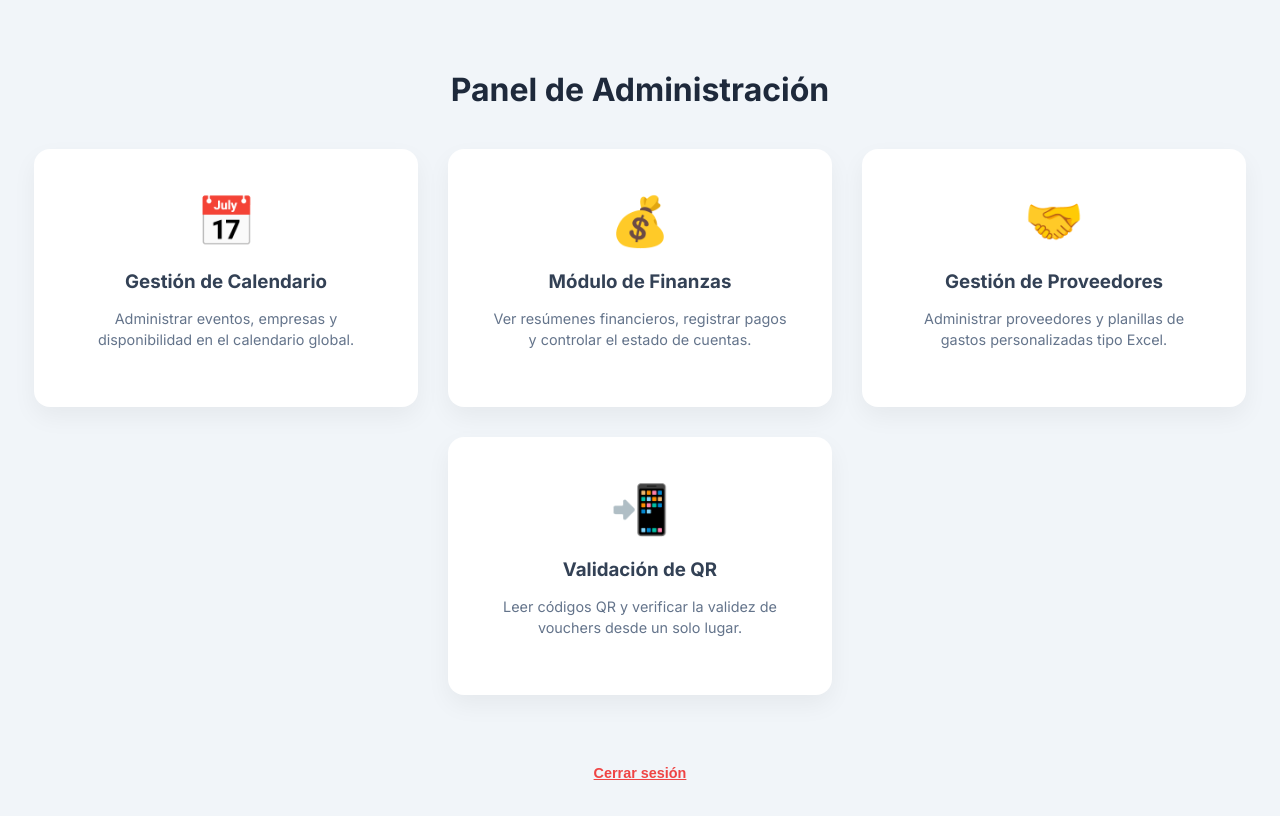
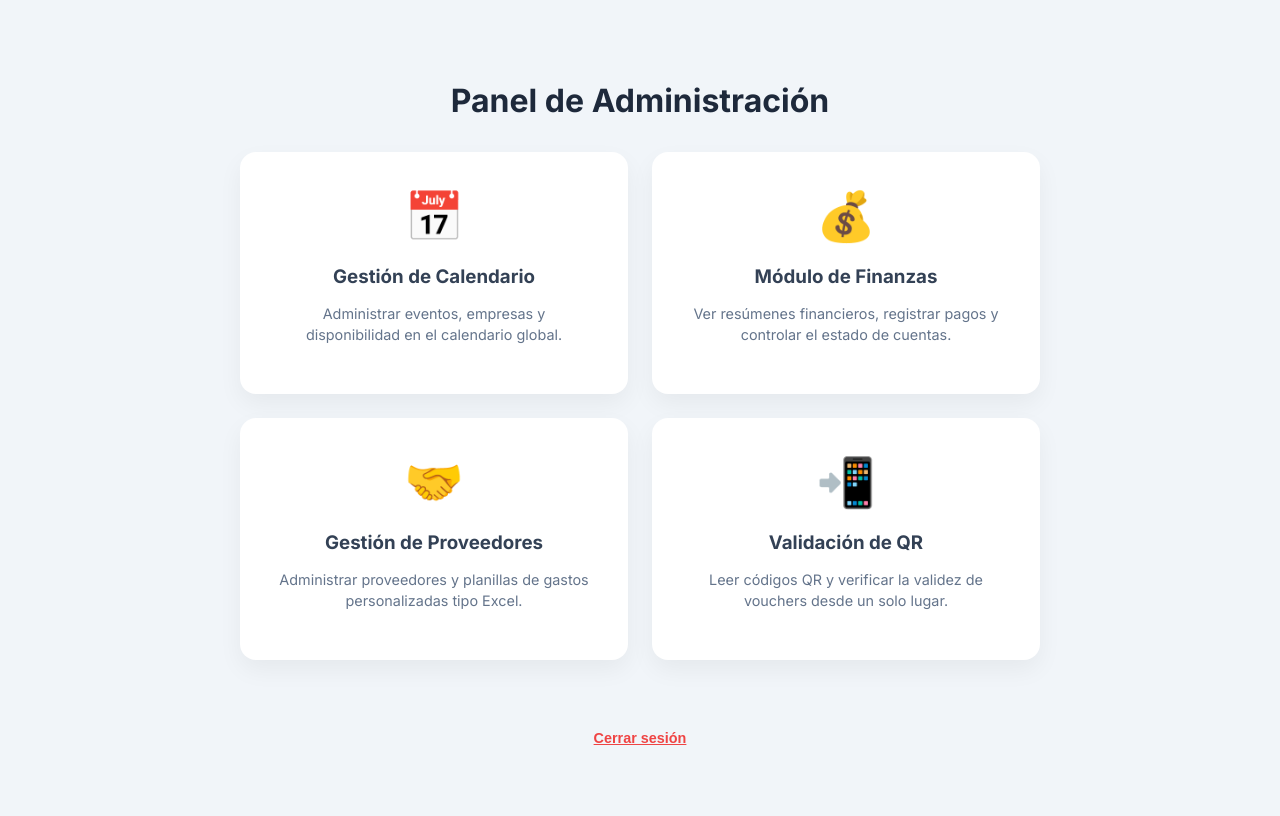
Before and after one commit to foisbraian/camboriu.estudiantil, a React (Create React App) app in the folder frontend/: page /inicio in a window 1280 px wide. Shown: the top 816 px of the page. Built offline with nearby package versions, Linux system fonts and the light colour scheme; no server answers; sample sign-in values are in the browser's storage.

Commit message:
redeploy backend

```diff
--- a/frontend/src/pages/SelectorInicio.jsx
+++ b/frontend/src/pages/SelectorInicio.jsx
@@ -33,27 +33,32 @@ export default function SelectorInicio() {
     return (
         <div
             style={{
-                height: "100vh",
+                minHeight: "100vh",
                 display: "flex",
                 flexDirection: "column",
                 alignItems: "center",
-                justifyContent: "center",
+                justifyContent: "flex-start",
                 background: "#f1f5f9",
                 padding: 20,
+                paddingTop: 60,
+                paddingBottom: 60,
+                overflowY: "auto",
+                boxSizing: "border-box"
             }}
         >
-            <h1 style={{ marginBottom: 40, color: "#1e293b", fontWeight: 800 }}>Panel de Administración</h1>
+            <h1 style={{ marginBottom: 32, color: "#1e293b", fontWeight: 800, textAlign: "center" }}>Panel de Administración</h1>
 
-            <div style={{ display: "flex", gap: 30, flexWrap: "wrap", justifyContent: "center" }}>
+            <div style={{ display: "flex", gap: 24, flexWrap: "wrap", justifyContent: "center", width: "100%", maxWidth: 1100 }}>
                 {cards.map((c) => (
                     <div
                         key={c.path}
                         onClick={() => navigate(c.path)}
                         style={{
                             background: "white",
-                            padding: 40,
+                            padding: 32,
                             borderRadius: 16,
-                            width: 300,
+                            width: "100%",
+                            maxWidth: 320,
                             textAlign: "center",
                             cursor: "pointer",
                             boxShadow: "0 10px 25px rgba(0,0,0,0.05)",
```
Also changed, not shown: 1 other file (tests, documents, lock files or other folders).
